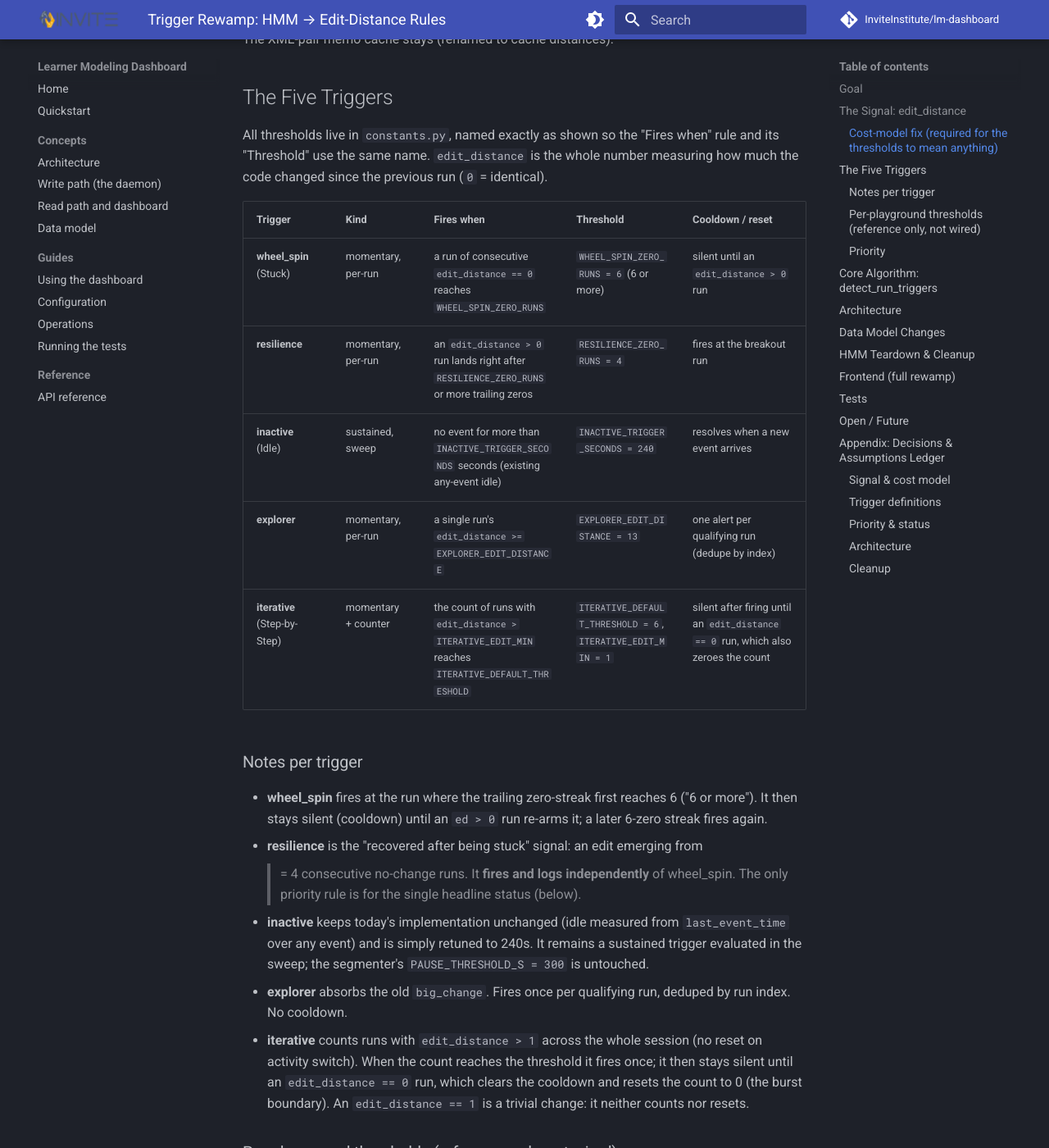
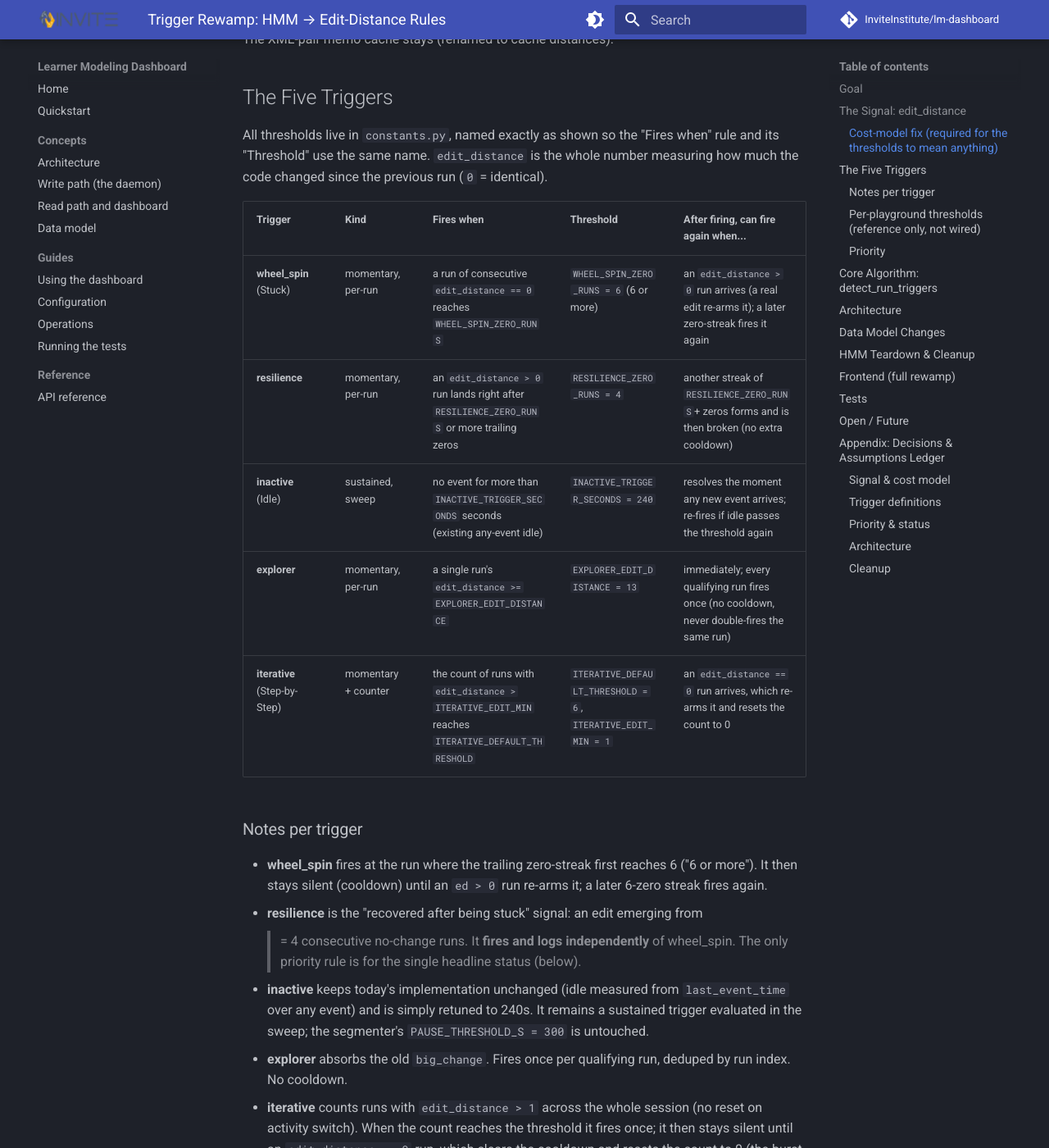
Before and after one commit to InviteInstitute/lm-dashboard, an MkDocs documentation site: the page built from docs/superpowers/specs/2026-06-26-trigger-rewamp-design.md, in a window 1280 px wide and 1400 px high, scrolled down 1336 px. Shown: the whole window at 82% size. Built offline with MkDocs 1.6.1 and Material for MkDocs 9.7.7, drawn with Linux system fonts in a browser that asks for light colours; comment, search, counter and statistics services are not loaded.

Commit message:
Make cooldown column parallel: each cell states the re-arm condition

```diff
--- a/docs/superpowers/specs/2026-06-26-trigger-rewamp-design.md
+++ b/docs/superpowers/specs/2026-06-26-trigger-rewamp-design.md
@@ -59,13 +59,13 @@ All thresholds live in `constants.py`, named exactly as shown so the "Fires when
 rule and its "Threshold" use the same name. `edit_distance` is the whole number
 measuring how much the code changed since the previous run (`0` = identical).
 
-| Trigger | Kind | Fires when | Threshold | Cooldown / reset |
+| Trigger | Kind | Fires when | Threshold | After firing, can fire again when... |
 |---|---|---|---|---|
-| **wheel_spin** (Stuck) | momentary, per-run | a run of consecutive `edit_distance == 0` reaches `WHEEL_SPIN_ZERO_RUNS` | `WHEEL_SPIN_ZERO_RUNS = 6` (6 or more) | silent until an `edit_distance > 0` run |
-| **resilience** | momentary, per-run | an `edit_distance > 0` run lands right after `RESILIENCE_ZERO_RUNS` or more trailing zeros | `RESILIENCE_ZERO_RUNS = 4` | fires at the breakout run |
-| **inactive** (Idle) | sustained, sweep | no event for more than `INACTIVE_TRIGGER_SECONDS` seconds (existing any-event idle) | `INACTIVE_TRIGGER_SECONDS = 240` | resolves when a new event arrives |
-| **explorer** | momentary, per-run | a single run's `edit_distance >= EXPLORER_EDIT_DISTANCE` | `EXPLORER_EDIT_DISTANCE = 13` | one alert per qualifying run (dedupe by index) |
-| **iterative** (Step-by-Step) | momentary + counter | the count of runs with `edit_distance > ITERATIVE_EDIT_MIN` reaches `ITERATIVE_DEFAULT_THRESHOLD` | `ITERATIVE_DEFAULT_THRESHOLD = 6`, `ITERATIVE_EDIT_MIN = 1` | silent after firing until an `edit_distance == 0` run, which also zeroes the count |
+| **wheel_spin** (Stuck) | momentary, per-run | a run of consecutive `edit_distance == 0` reaches `WHEEL_SPIN_ZERO_RUNS` | `WHEEL_SPIN_ZERO_RUNS = 6` (6 or more) | an `edit_distance > 0` run arrives (a real edit re-arms it); a later zero-streak fires it again |
+| **resilience** | momentary, per-run | an `edit_distance > 0` run lands right after `RESILIENCE_ZERO_RUNS` or more trailing zeros | `RESILIENCE_ZERO_RUNS = 4` | another streak of `RESILIENCE_ZERO_RUNS`+ zeros forms and is then broken (no extra cooldown) |
+| **inactive** (Idle) | sustained, sweep | no event for more than `INACTIVE_TRIGGER_SECONDS` seconds (existing any-event idle) | `INACTIVE_TRIGGER_SECONDS = 240` | resolves the moment any new event arrives; re-fires if idle passes the threshold again |
+| **explorer** | momentary, per-run | a single run's `edit_distance >= EXPLORER_EDIT_DISTANCE` | `EXPLORER_EDIT_DISTANCE = 13` | immediately; every qualifying run fires once (no cooldown, never double-fires the same run) |
+| **iterative** (Step-by-Step) | momentary + counter | the count of runs with `edit_distance > ITERATIVE_EDIT_MIN` reaches `ITERATIVE_DEFAULT_THRESHOLD` | `ITERATIVE_DEFAULT_THRESHOLD = 6`, `ITERATIVE_EDIT_MIN = 1` | an `edit_distance == 0` run arrives, which re-arms it and resets the count to 0 |
 
 ### Notes per trigger
 
```
